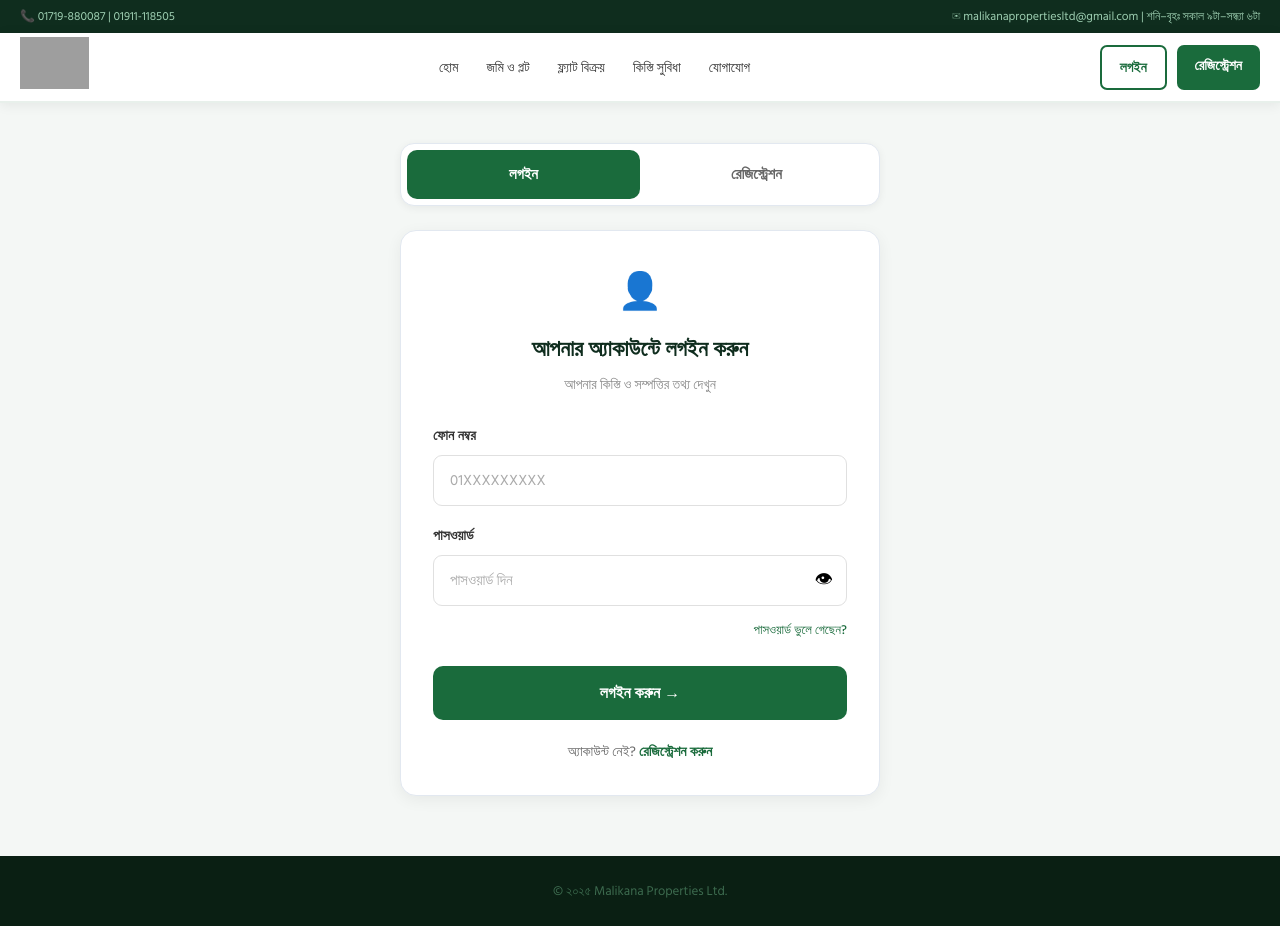
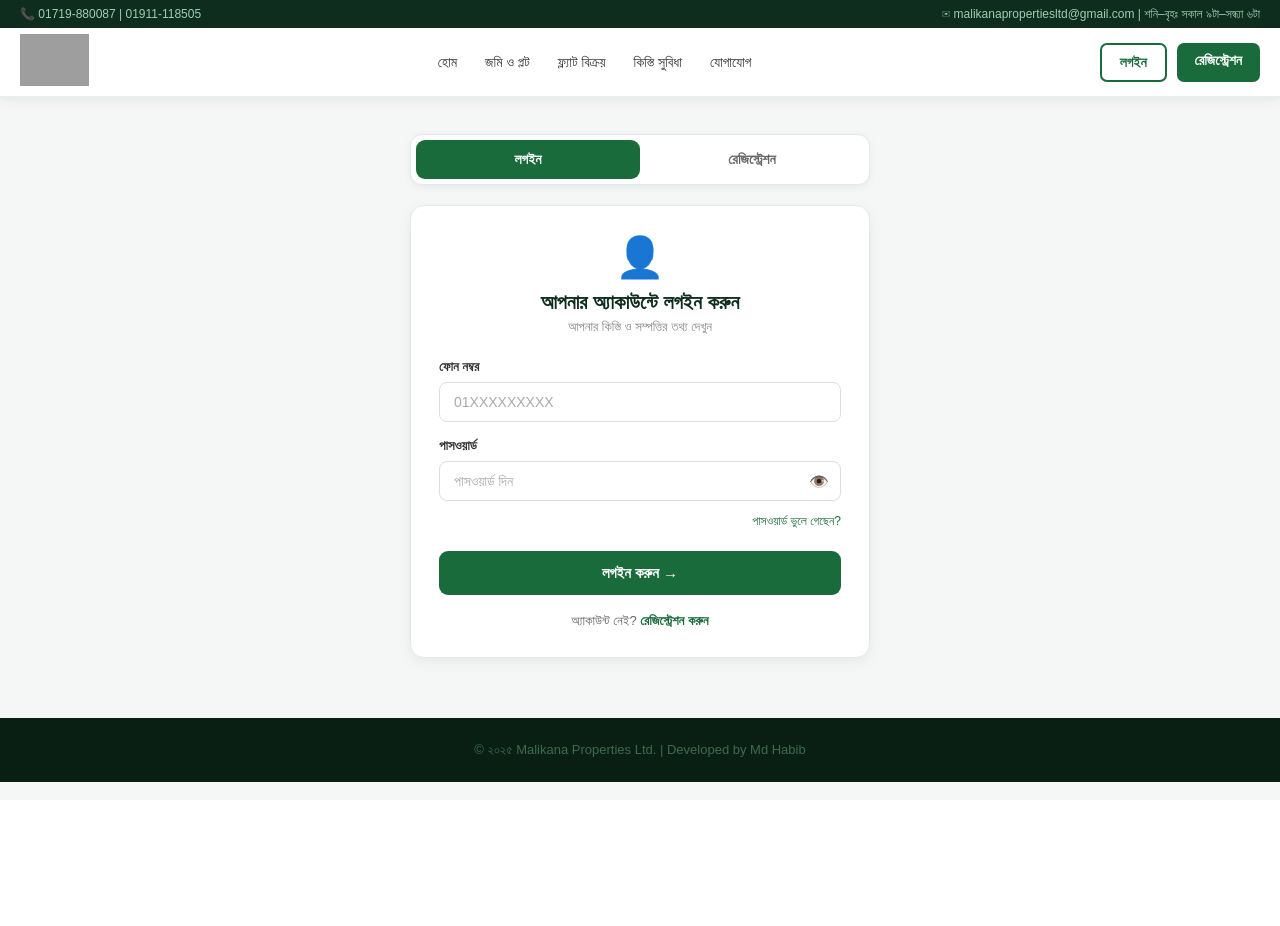
Before and after one commit to Habib4433/malikana-properties, a Next.js app in the folder frontend/: page /login in a window 1280 px wide. After the commit the page ends 800 px from the top, so only its background shows below. Built offline with nearby package versions, Linux system fonts and the light colour scheme; grey boxes are pictures that could not be loaded.

Commit message:
Fix Bengali encoding in login page

```diff
--- a/frontend/app/login/page.tsx
+++ b/frontend/app/login/page.tsx
@@ -9,61 +9,61 @@ export default function LoginPage() {
   const [showPass, setShowPass] = useState(false);
 
   return (
-    <main style={{ fontFamily: "'Hind Siliguri', sans-serif", minHeight: "100vh", background: "#f4f7f5" }}>
+    <main style={{ fontFamily: "sans-serif", minHeight: "100vh", background: "#f4f7f5" }}>
       <style>{`
-        @import url('https://fonts.googleapis.com/css2?family=Hind+Siliguri:wght@400;500;600;700&display=swap');
-        * { margin:0; padding:0; box-sizing:border-box; } a { text-decoration:none; }
-        input { font-family:inherit; color:#111; }
+        * { margin:0; padding:0; box-sizing:border-box; }
+        a { text-decoration:none; }
+        input { font-family:sans-serif; color:#111; }
         input::placeholder { color:#aaa; }
         input:focus { outline:none; border-color:#1a6b3c !important; }
       `}</style>
 
       <Navbar />
 
-      <div style={{ display: "flex", justifyContent: "center", padding: "40px 16px 60px" }}>
-        <div style={{ width: "100%", maxWidth: "480px" }}>
-          <div style={{ display: "flex", background: "#fff", borderRadius: "14px", padding: "6px", marginBottom: "24px", border: "1px solid #e2e8f0", boxShadow: "0 2px 8px rgba(0,0,0,0.06)" }}>
-            <button onClick={() => setTab("login")} style={{ flex: 1, padding: "12px", borderRadius: "10px", border: "none", fontFamily: "inherit", fontSize: "15px", fontWeight: "600", cursor: "pointer", background: tab === "login" ? "#1a6b3c" : "transparent", color: tab === "login" ? "#fff" : "#666" }}>লগইন</button>
-            <button onClick={() => setTab("register")} style={{ flex: 1, padding: "12px", borderRadius: "10px", border: "none", fontFamily: "inherit", fontSize: "15px", fontWeight: "600", cursor: "pointer", background: tab === "register" ? "#1a6b3c" : "transparent", color: tab === "register" ? "#fff" : "#666" }}>রেজিস্ট্রেশন</button>
+      <div style={{ display: "flex", justifyContent: "center", padding: "36px 16px 60px" }}>
+        <div style={{ width: "100%", maxWidth: "460px" }}>
+          <div style={{ display: "flex", background: "#fff", borderRadius: "12px", padding: "5px", marginBottom: "20px", border: "1px solid #e2e8f0", boxShadow: "0 2px 8px rgba(0,0,0,0.06)" }}>
+            <button onClick={() => setTab("login")} style={{ flex: 1, padding: "11px", borderRadius: "9px", border: "none", fontFamily: "sans-serif", fontSize: "14px", fontWeight: "600", cursor: "pointer", background: tab === "login" ? "#1a6b3c" : "transparent", color: tab === "login" ? "#fff" : "#666" }}>লগইন</button>
+            <button onClick={() => setTab("register")} style={{ flex: 1, padding: "11px", borderRadius: "9px", border: "none", fontFamily: "sans-serif", fontSize: "14px", fontWeight: "600", cursor: "pointer", background: tab === "register" ? "#1a6b3c" : "transparent", color: tab === "register" ? "#fff" : "#666" }}>রেজিস্ট্রেশন</button>
           </div>
 
-          <div style={{ background: "#fff", borderRadius: "16px", padding: "32px", border: "1px solid #e2e8f0", boxShadow: "0 4px 16px rgba(0,0,0,0.06)" }}>
+          <div style={{ background: "#fff", borderRadius: "14px", padding: "28px", border: "1px solid #e2e8f0", boxShadow: "0 4px 14px rgba(0,0,0,0.06)" }}>
             {tab === "login" ? (
               <>
-                <div style={{ textAlign: "center", marginBottom: "28px" }}>
-                  <div style={{ fontSize: "36px", marginBottom: "10px" }}>👤</div>
-                  <h2 style={{ fontSize: "22px", fontWeight: "700", color: "#0f2d1e" }}>আপনার অ্যাকাউন্টে লগইন করুন</h2>
-                  <p style={{ color: "#888", fontSize: "14px", marginTop: "6px" }}>আপনার কিস্তি ও সম্পত্তির তথ্য দেখুন</p>
+                <div style={{ textAlign: "center", marginBottom: "24px" }}>
+                  <div style={{ fontSize: "40px", marginBottom: "10px" }}>👤</div>
+                  <h2 style={{ fontSize: "20px", fontWeight: "700", color: "#0f2d1e" }}>আপনার অ্যাকাউন্টে লগইন করুন</h2>
+                  <p style={{ color: "#888", fontSize: "13px", marginTop: "5px" }}>আপনার কিস্তি ও সম্পত্তির তথ্য দেখুন</p>
                 </div>
-                <div style={{ marginBottom: "18px" }}>
-                  <label style={{ display: "block", fontSize: "14px", fontWeight: "600", color: "#333", marginBottom: "8px" }}>ফোন নম্বর</label>
-                  <input type="tel" placeholder="01XXXXXXXXX" value={loginForm.phone} onChange={e => setLoginForm({ ...loginForm, phone: e.target.value })}
-                    style={{ width: "100%", padding: "12px 16px", borderRadius: "9px", border: "1.5px solid #e0e0e0", fontSize: "15px" }} />
+                <div style={{ marginBottom: "16px" }}>
+                  <label style={{ display: "block", fontSize: "13px", fontWeight: "600", color: "#333", marginBottom: "7px" }}>ফোন নম্বর</label>
+                  <input type="tel" placeholder="01XXXXXXXXX" value={loginForm.phone} onChange={e => setLoginForm({...loginForm, phone: e.target.value})}
+                    style={{ width: "100%", padding: "11px 14px", borderRadius: "8px", border: "1.5px solid #ddd", fontSize: "14px" }} />
                 </div>
                 <div style={{ marginBottom: "10px" }}>
-                  <label style={{ display: "block", fontSize: "14px", fontWeight: "600", color: "#333", marginBottom: "8px" }}>পাসওয়ার্ড</label>
+                  <label style={{ display: "block", fontSize: "13px", fontWeight: "600", color: "#333", marginBottom: "7px" }}>পাসওয়ার্ড</label>
                   <div style={{ position: "relative" }}>
-                    <input type={showPass ? "text" : "password"} placeholder="পাসওয়ার্ড দিন" value={loginForm.password} onChange={e => setLoginForm({ ...loginForm, password: e.target.value })}
-                      style={{ width: "100%", padding: "12px 46px 12px 16px", borderRadius: "9px", border: "1.5px solid #e0e0e0", fontSize: "15px" }} />
-                    <button onClick={() => setShowPass(!showPass)} style={{ position: "absolute", right: "14px", top: "50%", transform: "translateY(-50%)", background: "none", border: "none", cursor: "pointer", fontSize: "18px" }}>
-                      {showPass ? "🙈" : "👁"}
+                    <input type={showPass ? "text" : "password"} placeholder="পাসওয়ার্ড দিন" value={loginForm.password} onChange={e => setLoginForm({...loginForm, password: e.target.value})}
+                      style={{ width: "100%", padding: "11px 44px 11px 14px", borderRadius: "8px", border: "1.5px solid #ddd", fontSize: "14px" }} />
+                    <button onClick={() => setShowPass(!showPass)} style={{ position: "absolute", right: "12px", top: "50%", transform: "translateY(-50%)", background: "none", border: "none", cursor: "pointer", fontSize: "16px" }}>
+                      {showPass ? "🙈" : "👁️"}
                     </button>
                   </div>
                 </div>
-                <div style={{ textAlign: "right", marginBottom: "24px" }}>
-                  <a href="#" style={{ color: "#1a6b3c", fontSize: "13px", fontWeight: "500" }}>পাসওয়ার্ড ভুলে গেছেন?</a>
+                <div style={{ textAlign: "right", marginBottom: "22px" }}>
+                  <a href="#" style={{ color: "#1a6b3c", fontSize: "12px", fontWeight: "500" }}>পাসওয়ার্ড ভুলে গেছেন?</a>
                 </div>
-                <a href="/dashboard" style={{ display: "block", textAlign: "center", background: "#1a6b3c", color: "#fff", padding: "14px", borderRadius: "10px", fontWeight: "700", fontSize: "16px" }}>লগইন করুন →</a>
-                <div style={{ textAlign: "center", marginTop: "20px", fontSize: "14px", color: "#666" }}>
+                <a href="/dashboard" style={{ display: "block", textAlign: "center", background: "#1a6b3c", color: "#fff", padding: "13px", borderRadius: "9px", fontWeight: "700", fontSize: "15px" }}>লগইন করুন →</a>
+                <div style={{ textAlign: "center", marginTop: "18px", fontSize: "13px", color: "#666" }}>
                   অ্যাকাউন্ট নেই?{" "}
-                  <button onClick={() => setTab("register")} style={{ background: "none", border: "none", color: "#1a6b3c", fontWeight: "600", cursor: "pointer", fontFamily: "inherit", fontSize: "14px" }}>রেজিস্ট্রেশন করুন</button>
+                  <button onClick={() => setTab("register")} style={{ background: "none", border: "none", color: "#1a6b3c", fontWeight: "600", cursor: "pointer", fontFamily: "sans-serif", fontSize: "13px" }}>রেজিস্ট্রেশন করুন</button>
                 </div>
               </>
             ) : (
               <>
-                <div style={{ textAlign: "center", marginBottom: "28px" }}>
-                  <div style={{ fontSize: "36px", marginBottom: "10px" }}>📝</div>
-                  <h2 style={{ fontSize: "22px", fontWeight: "700", color: "#0f2d1e" }}>নতুন অ্যাকাউন্ট তৈরি করুন</h2>
+                <div style={{ textAlign: "center", marginBottom: "24px" }}>
+                  <div style={{ fontSize: "40px", marginBottom: "10px" }}>📝</div>
+                  <h2 style={{ fontSize: "20px", fontWeight: "700", color: "#0f2d1e" }}>নতুন অ্যাকাউন্ট তৈরি করুন</h2>
                 </div>
                 {[
                   { label: "পূর্ণ নাম *", key: "name", placeholder: "আপনার পূর্ণ নাম", type: "text" },
@@ -74,19 +74,19 @@ export default function LoginPage() {
                   { label: "পাসওয়ার্ড *", key: "password", placeholder: "পাসওয়ার্ড দিন", type: "password" },
                   { label: "পাসওয়ার্ড নিশ্চিত করুন *", key: "confirmPassword", placeholder: "আবার পাসওয়ার্ড দিন", type: "password" },
                 ].map(field => (
-                  <div key={field.key} style={{ marginBottom: "16px" }}>
-                    <label style={{ display: "block", fontSize: "14px", fontWeight: "600", color: "#333", marginBottom: "8px" }}>{field.label}</label>
+                  <div key={field.key} style={{ marginBottom: "14px" }}>
+                    <label style={{ display: "block", fontSize: "13px", fontWeight: "600", color: "#333", marginBottom: "6px" }}>{field.label}</label>
                     <input type={field.type} placeholder={field.placeholder} value={regForm[field.key as keyof typeof regForm]}
-                      onChange={e => setRegForm({ ...regForm, [field.key]: e.target.value })}
-                      style={{ width: "100%", padding: "12px 16px", borderRadius: "9px", border: "1.5px solid #e0e0e0", fontSize: "15px" }} />
+                      onChange={e => setRegForm({...regForm, [field.key]: e.target.value})}
+                      style={{ width: "100%", padding: "11px 14px", borderRadius: "8px", border: "1.5px solid #ddd", fontSize: "14px" }} />
                   </div>
                 ))}
-                <button style={{ width: "100%", background: "#1a6b3c", color: "#fff", border: "none", padding: "14px", borderRadius: "10px", fontWeight: "700", fontSize: "16px", cursor: "pointer", marginTop: "8px", fontFamily: "inherit" }}>
+                <button style={{ width: "100%", background: "#1a6b3c", color: "#fff", border: "none", padding: "13px", borderRadius: "9px", fontWeight: "700", fontSize: "15px", cursor: "pointer", marginTop: "8px", fontFamily: "sans-serif" }}>
                   রেজিস্ট্রেশন করুন →
                 </button>
-                <div style={{ textAlign: "center", marginTop: "20px", fontSize: "14px", color: "#666" }}>
+                <div style={{ textAlign: "center", marginTop: "18px", fontSize: "13px", color: "#666" }}>
                   ইতিমধ্যে অ্যাকাউন্ট আছে?{" "}
-                  <button onClick={() => setTab("login")} style={{ background: "none", border: "none", color: "#1a6b3c", fontWeight: "600", cursor: "pointer", fontFamily: "inherit", fontSize: "14px" }}>লগইন করুন</button>
+                  <button onClick={() => setTab("login")} style={{ background: "none", border: "none", color: "#1a6b3c", fontWeight: "600", cursor: "pointer", fontFamily: "sans-serif", fontSize: "13px" }}>লগইন করুন</button>
                 </div>
               </>
             )}
@@ -94,8 +94,8 @@ export default function LoginPage() {
         </div>
       </div>
 
-      <footer style={{ background: "#0a1f13", color: "#fff", padding: "24px 20px", textAlign: "center" }}>
-        <div style={{ color: "#3d6b4f", fontSize: "13px" }}>© ২০২৫ Malikana Properties Ltd.</div>
+      <footer style={{ background: "#0a1f13", color: "#3d6b4f", padding: "24px 20px", textAlign: "center", fontSize: "13px" }}>
+        © ২০২৫ Malikana Properties Ltd. | Developed by Md Habib
       </footer>
     </main>
   );
```
